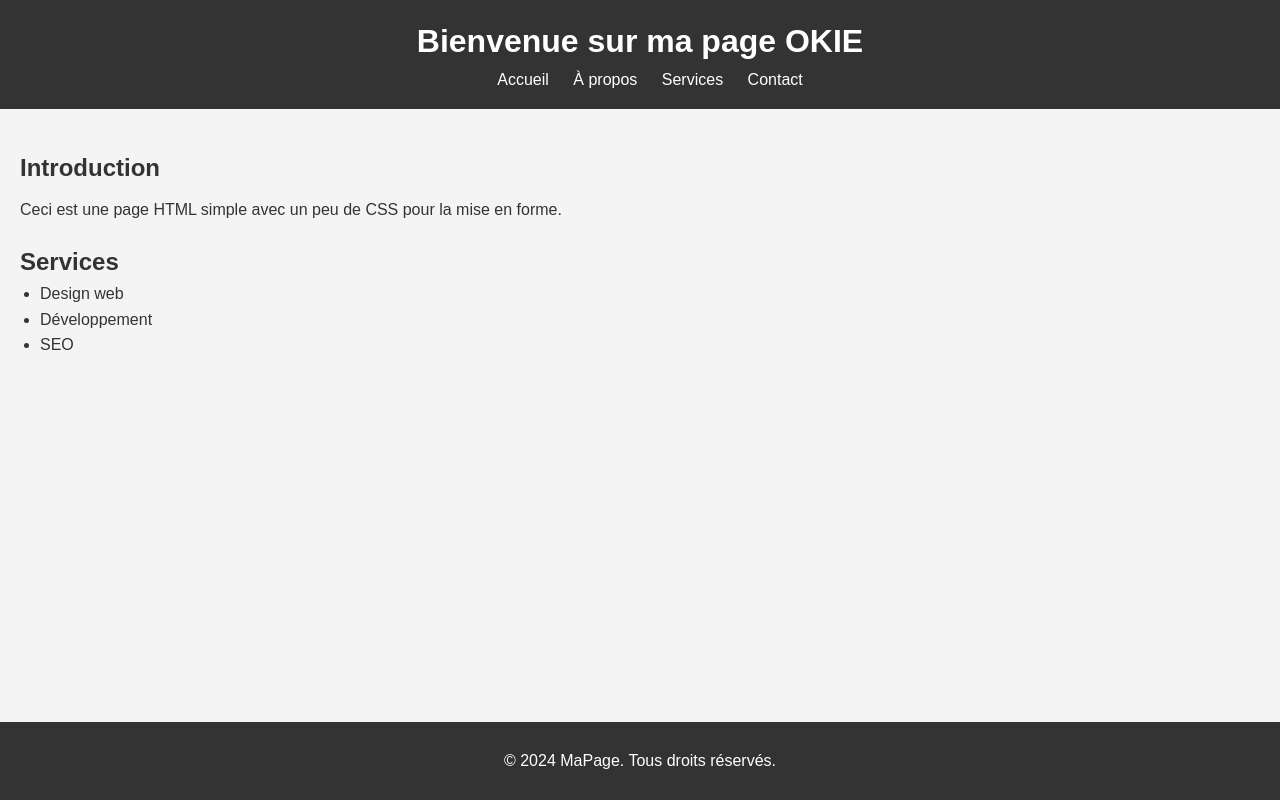
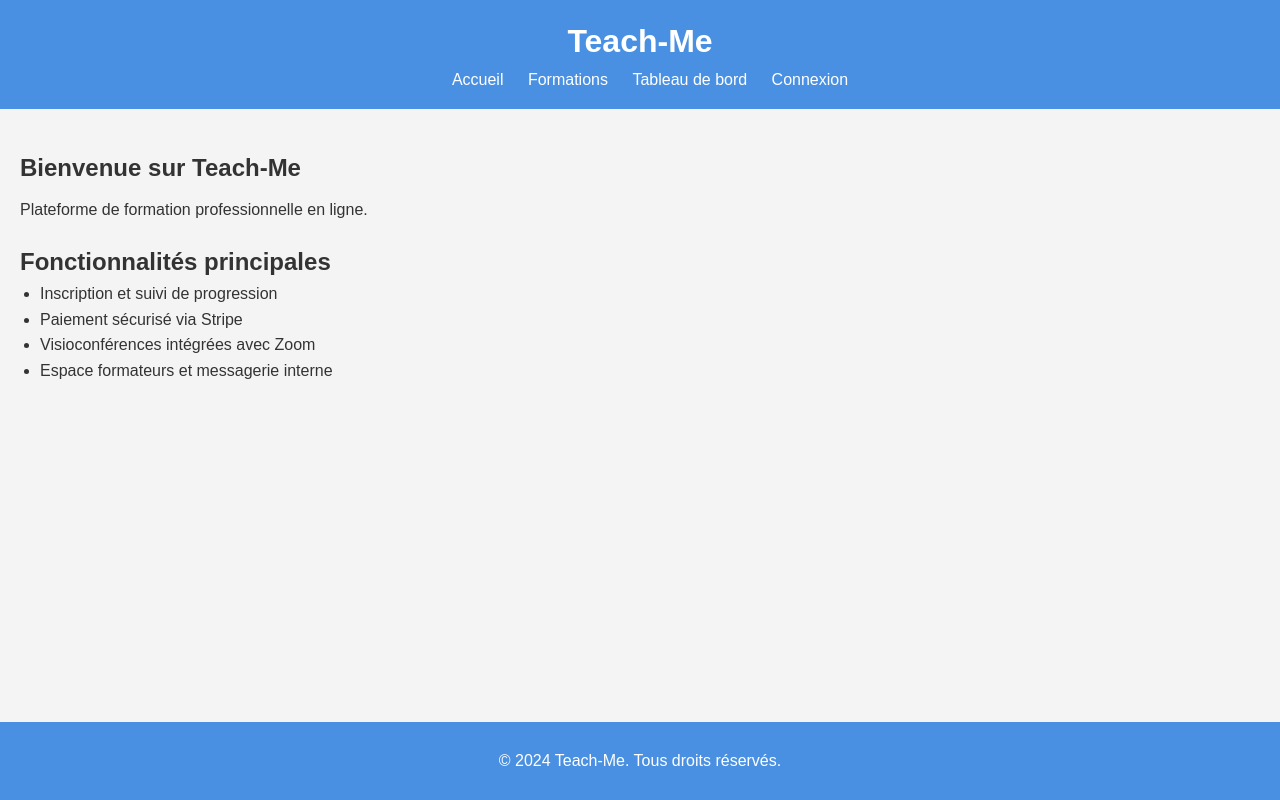
Before and after one commit to david2526/test01, a plain HTML site: page index.html in a window 1280 px wide. Drawn offline with Linux system fonts and the light colour scheme.

Commit message:
Prototype Teach-Me

```diff
--- a/index.html
+++ b/index.html
@@ -3,40 +3,41 @@
 <head>
     <meta charset="UTF-8">
     <meta name="viewport" content="width=device-width, initial-scale=1.0">
-    <title>Page Simple</title>
+    <title>Teach-Me | Plateforme e-learning</title>
     <link rel="stylesheet" href="styles.css">
 </head>
 <body>
     <header>
-        <h1>Bienvenue sur ma page OKIE</h1>
+        <h1>Teach-Me</h1>
         <nav>
             <ul>
                 <li><a href="#">Accueil</a></li>
-                <li><a href="#">À propos</a></li>
-                <li><a href="#">Services</a></li>
-                <li><a href="#">Contact</a></li>
+                <li><a href="#">Formations</a></li>
+                <li><a href="#">Tableau de bord</a></li>
+                <li><a href="#">Connexion</a></li>
             </ul>
         </nav>
     </header>
 
     <main>
         <section>
-            <h2>Introduction</h2>
-            <p>Ceci est une page HTML simple avec un peu de CSS pour la mise en forme.</p>
+            <h2>Bienvenue sur Teach-Me</h2>
+            <p>Plateforme de formation professionnelle en ligne.</p>
         </section>
 
         <section>
-            <h2>Services</h2>
+            <h2>Fonctionnalités principales</h2>
             <ul>
-                <li>Design web</li>
-                <li>Développement</li>
-                <li>SEO</li>
+                <li>Inscription et suivi de progression</li>
+                <li>Paiement sécurisé via Stripe</li>
+                <li>Visioconférences intégrées avec Zoom</li>
+                <li>Espace formateurs et messagerie interne</li>
             </ul>
         </section>
     </main>
 
     <footer>
-        <p>&copy; 2024 MaPage. Tous droits réservés.</p>
+        <p>&copy; 2024 Teach-Me. Tous droits réservés.</p>
     </footer>
 </body>
 </html>
--- a/styles.css
+++ b/styles.css
@@ -12,7 +12,7 @@ body {
 }
 
 header {
-    background-color: #333;
+    background-color: #4a90e2;
     color: #fff;
     padding: 1rem;
     text-align: center;
@@ -37,6 +37,10 @@ nav ul li a {
     text-decoration: none;
 }
 
+nav ul li a:hover {
+    text-decoration: underline;
+}
+
 main {
     padding: 20px;
 }
@@ -58,7 +62,7 @@ ul {
 
 footer {
     text-align: center;
-    background-color: #333;
+    background-color: #4a90e2;
     color: #fff;
     padding: 1rem;
     position: fixed;
```
Also changed, not shown: mobile/App.js (added, +23 -0 lines), 5 other files.
